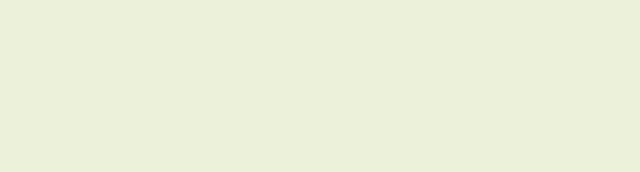
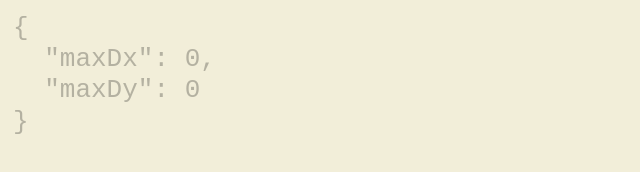
Before and after one commit to mysterycommand/intergalacticfantastic, a website built with Parcel: page src/index.html in a window 1280 px wide. Shown: the whole page, without its empty margins (0-640 px from the left). Built offline with nearby package versions, Linux system fonts and the light colour scheme; animation ran at ten frames a second.

Commit message:
feat: debug area, input handling, even helpers

```diff
--- a/src/entry.ts
+++ b/src/entry.ts
@@ -1,7 +1,11 @@
+import { on } from "./events";
+
+const { abs, hypot, max, min } = Math;
+const { innerWidth: w, innerHeight: h, requestAnimationFrame: raf } = window;
+
+const debug = document.querySelector("pre") as HTMLPreElement;
 const canvas = document.querySelector("canvas") as HTMLCanvasElement;
 const canvasContext = canvas.getContext("2d")!;
-
-const { innerWidth: w, innerHeight: h, requestAnimationFrame: raf } = window;
 
 canvas.width = w;
 canvas.height = h;
@@ -10,6 +14,36 @@ const buffer = canvas.cloneNode() as HTMLCanvasElement;
 const bufferContext = buffer.getContext("2d")!;
 const bufferImageData = bufferContext.createImageData(w, h);
 const { data: bufferData } = bufferImageData;
+bufferData.fill(0);
+
+const pixel = (x: number, y: number) => y * w * 4 + x * 4;
+
+let maxDx = 0;
+let maxDy = 0;
+
+on(window, "mousemove", (event) => {
+  if (!event.buttons) {
+    return;
+  }
+
+  const { clientX: x, clientY: y, movementX: dx, movementY: dy } = event;
+  const [ox, oy, len] = [x - dx, y - dy, max(1, (hypot(dx, dy) + 0.5) | 0)];
+
+  maxDx = max(abs(dx), maxDx);
+  maxDy = max(abs(dy), maxDy);
+
+  for (let i = 0; i < len; ++i) {
+    const px = (ox + dx * (i / len)) | 0;
+    const py = (oy + dy * (i / len)) | 0;
+
+    const offset = pixel(px, py);
+
+    bufferData[offset + 0] = 0;
+    bufferData[offset + 1] = min(abs(dx), 255);
+    bufferData[offset + 2] = min(abs(dy), 255);
+    bufferData[offset + 3] = 255;
+  }
+});
 
 const tick = (t: DOMHighResTimeStamp) => {
   raf(tick);
@@ -19,6 +53,15 @@ const tick = (t: DOMHighResTimeStamp) => {
 
   bufferContext.putImageData(bufferImageData, 0, 0);
   canvasContext.drawImage(buffer, 0, 0);
+
+  debug.innerText = JSON.stringify(
+    {
+      maxDx,
+      maxDy,
+    },
+    null,
+    2
+  );
 };
 
 raf(tick);
--- /dev/null
+++ b/src/events.ts
@@ -0,0 +1,25 @@
+interface Listener<K extends keyof HTMLElementEventMap> extends EventListener {
+  (event: HTMLElementEventMap[K]): void;
+}
+
+export const on = <
+  T extends EventTarget,
+  U extends keyof HTMLElementEventMap,
+  V extends AddEventListenerOptions
+>(
+  target: T,
+  event: U,
+  listener: Listener<U>,
+  options?: V | boolean
+): void => target.addEventListener(event, listener, options);
+
+export const off = <
+  T extends EventTarget,
+  U extends keyof HTMLElementEventMap,
+  V extends EventListenerOptions
+>(
+  target: T,
+  event: U,
+  listener: Listener<U>,
+  options?: V | boolean
+): void => target.removeEventListener(event, listener, options);
--- a/src/index.html
+++ b/src/index.html
@@ -8,6 +8,7 @@
   </head>
   <body>
     <canvas></canvas>
+    <pre></pre>
     <script src="./entry.ts"></script>
   </body>
 </html>
--- a/src/style.scss
+++ b/src/style.scss
@@ -1,6 +1,7 @@
 html,
 body,
-canvas {
+canvas,
+pre {
   width: 100%;
   height: 100%;
 }
@@ -9,3 +10,20 @@ body {
   margin: 0;
   line-height: 0;
 }
+
+pre {
+  position: absolute;
+  top: 0;
+  right: 0;
+  bottom: 0;
+  left: 0;
+
+  box-sizing: border-box;
+  margin: 0;
+  padding: 0.5em;
+
+  font-size: 2em;
+  line-height: 1.2;
+  pointer-events: none;
+  opacity: 0.25;
+}
```
